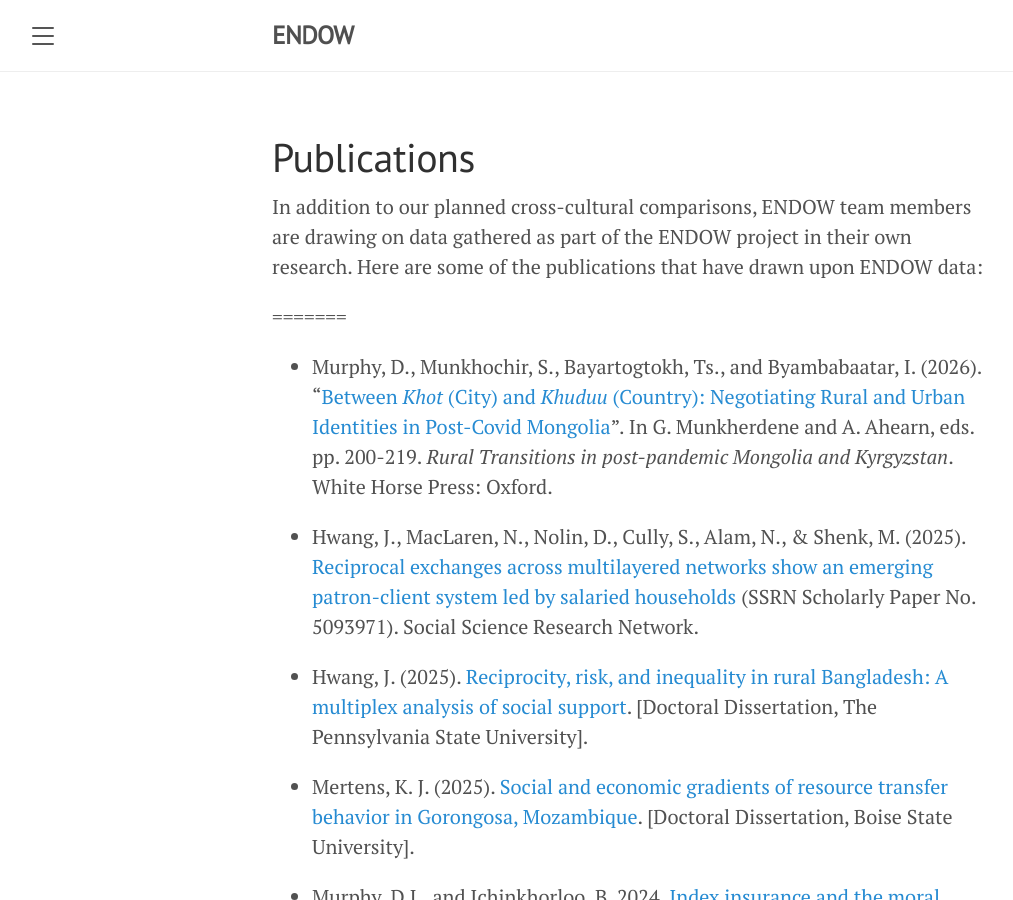
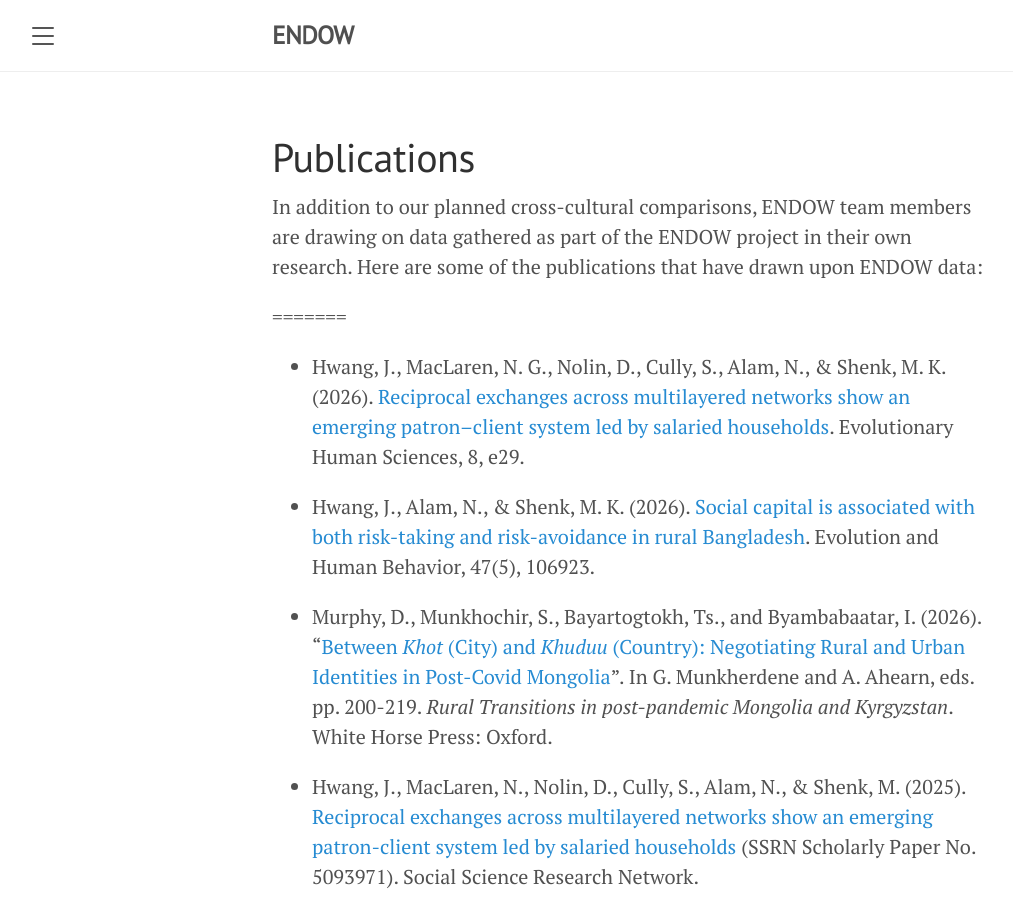
Before and after one commit to endowproject/endowproject.github.io, a Jekyll site: the page built from publications.md, in a window 1280 px wide and 900 px high. Shown: the whole window, without its empty margins (8-1021 px from the left). Built offline with Jekyll 4.4.1, drawn with Linux system fonts in a browser that asks for light colours.

Commit message:
Add new pubs by Joon Hwang et al
Added new publications referencing ENDOW data and updated publication details.

```diff
--- a/publications.md
+++ b/publications.md
@@ -6,6 +6,10 @@ title: Publications
 In addition to our planned cross-cultural comparisons, ENDOW team members are drawing on data gathered as part of the ENDOW project in their own research. Here are some of the publications that have drawn upon ENDOW data:
 
 =======
+- Hwang, J., MacLaren, N. G., Nolin, D., Cully, S., Alam, N., & Shenk, M. K. (2026). [Reciprocal exchanges across multilayered networks show an emerging patron–client system led by salaried households](https://www.cambridge.org/core/journals/evolutionary-human-sciences/article/reciprocal-exchanges-across-multilayered-networks-show-an-emerging-patronclient-system-led-by-salaried-households/B66D749C8205793778BFA6C1AC2877B8). Evolutionary Human Sciences, 8, e29.
+
+- Hwang, J., Alam, N., & Shenk, M. K. (2026). [Social capital is associated with both risk-taking and risk-avoidance in rural Bangladesh](https://www.sciencedirect.com/science/article/pii/S1090513826001029). Evolution and Human Behavior, 47(5), 106923.
+
 - Murphy, D., Munkhochir, S., Bayartogtokh,  Ts., and Byambabaatar, I. (2026). "[Between _Khot_ (City) and _Khuduu_ (Country): Negotiating Rural and Urban Identities in Post-Covid Mongolia](https://library.oapen.org/bitstream/handle/20.500.12657/110839/9781912186921.pdf?sequence=1#page=216)". In G. Munkherdene and A. Ahearn, eds. pp. 200-219. _Rural Transitions in post-pandemic Mongolia and Kyrgyzstan_. White Horse Press: Oxford.
 
 - Hwang, J., MacLaren, N., Nolin, D., Cully, S., Alam, N., & Shenk, M. (2025). [Reciprocal exchanges across multilayered networks show an emerging patron-client system led by salaried households](https://doi.org/10.2139/ssrn.5093971) (SSRN Scholarly Paper No. 5093971). Social Science Research Network.
```
